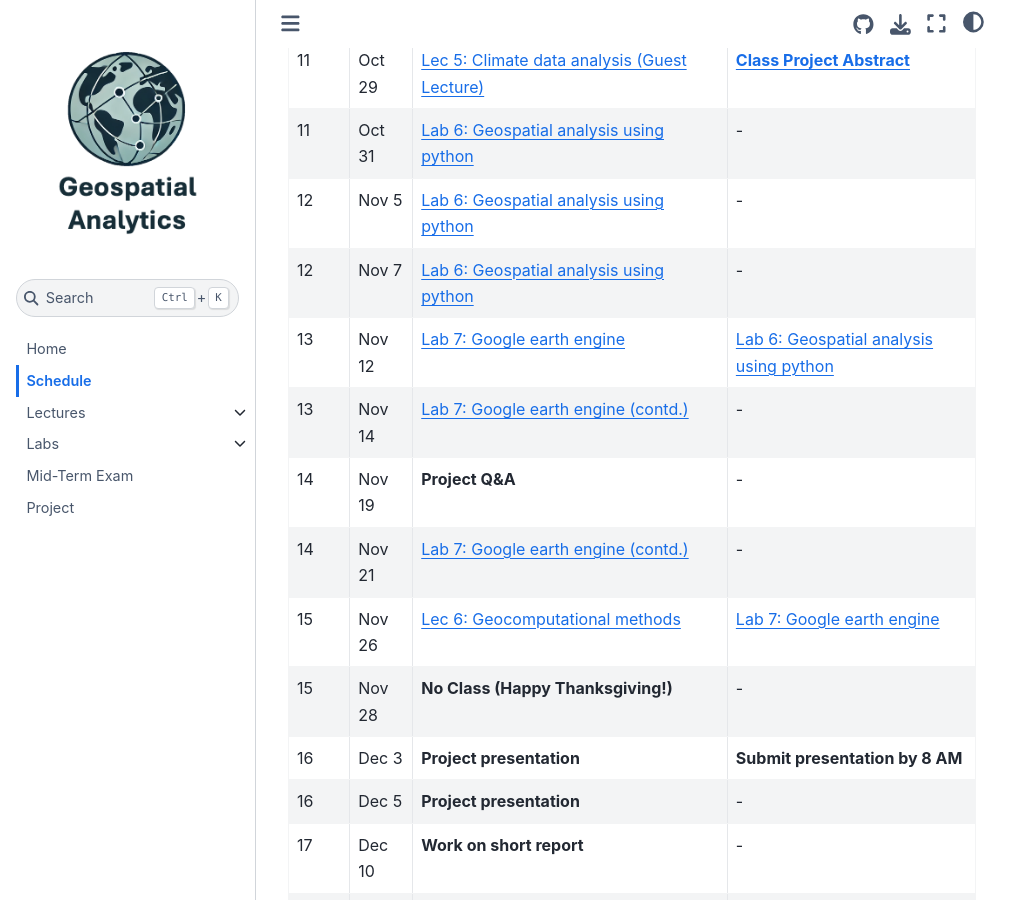
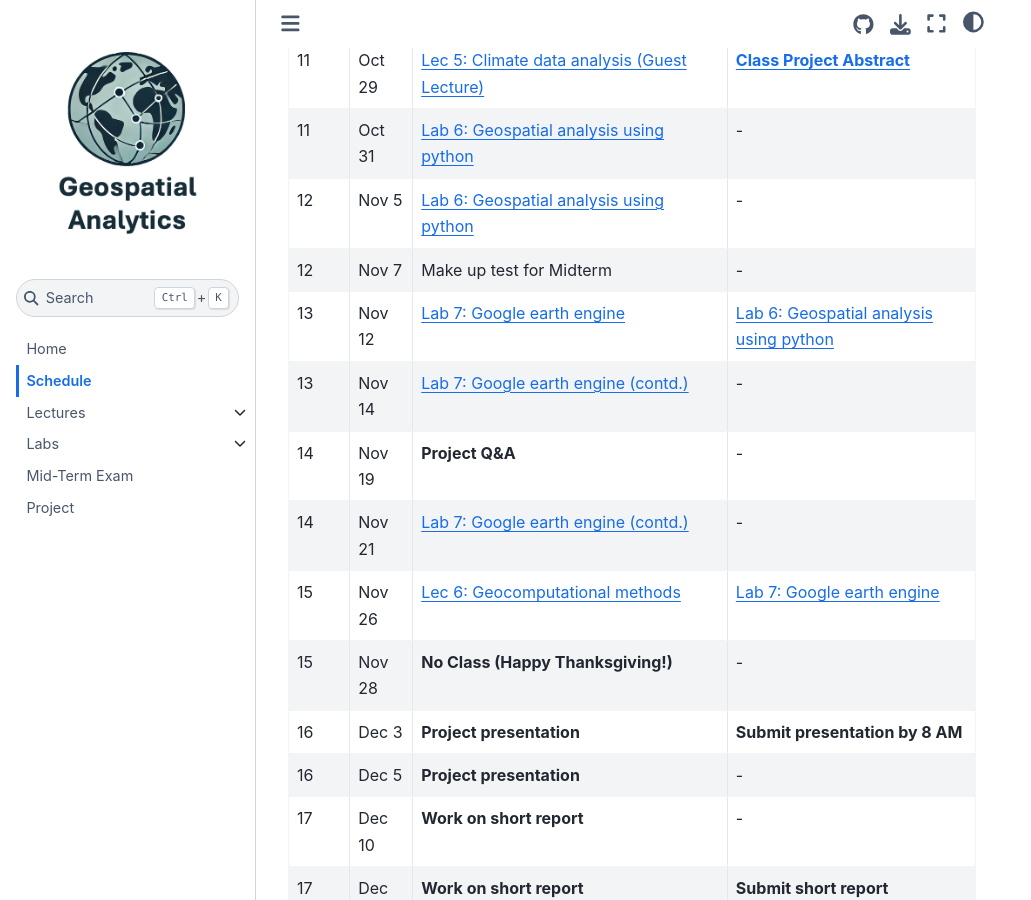
Before and after one commit to souravbhadra/GIS5120, a Jupyter Book: the page built from docs/schedule.md, in a window 1280 px wide and 900 px high, scrolled down 1414 px. Shown: the whole window, without its empty margins (0-1031 px from the left). Built offline with Jupyter Book 1.0.4 settings and Sphinx 7.4.7 and the Sphinx Book theme 1.1.4, drawn with Linux system fonts in a browser that asks for light colours; pages that are not in the unit, such as notebooks, are missing from menus.

Commit message:
updated schedule

```diff
--- a/docs/schedule.md
+++ b/docs/schedule.md
@@ -24,7 +24,7 @@ Week | Date | Topics | Due
 11    | Oct 29 | [Lec 5: Climate data analysis (Guest Lecture)](lectures/lec-5.md) | **[Class Project Abstract](project.md)**
 11    | Oct 31 | [Lab 6: Geospatial analysis using python](labs/lab-6/lab-6.md) | -
 12    | Nov 5 | [Lab 6: Geospatial analysis using python](labs/lab-6/lab-6.md) | -
-12    | Nov 7 | [Lab 6: Geospatial analysis using python](labs/lab-6/lab-6.md) | -
+12    | Nov 7 | Make up test for Midterm | -
 13    | Nov 12 | [Lab 7: Google earth engine](labs/lab-7/lab7.md) | [Lab 6: Geospatial analysis using python](labs/lab-6/lab-6.md)
 13    | Nov 14 | [Lab 7: Google earth engine (contd.)](labs/lab-7/lab-7.md) | -
 14    | Nov 19 | **Project Q&A** | -
```
Also changed, not shown: 6 other files.
